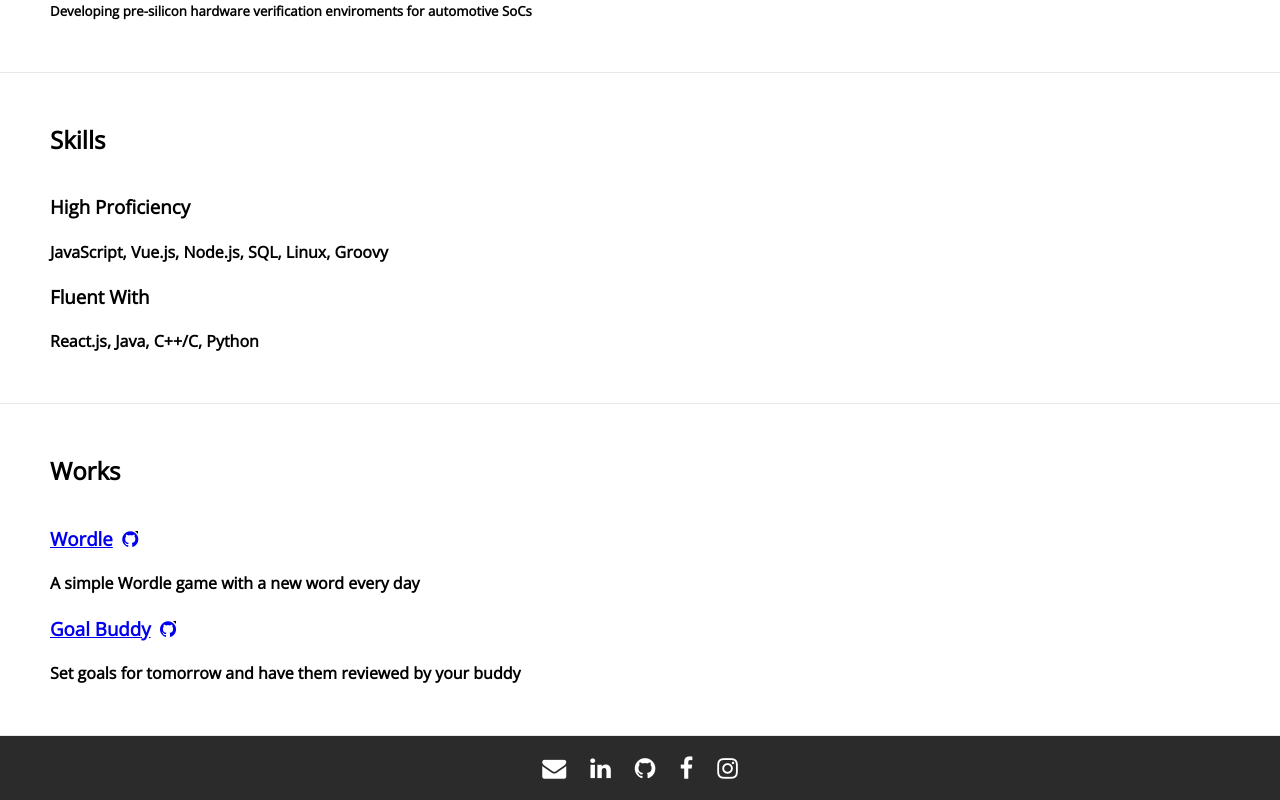
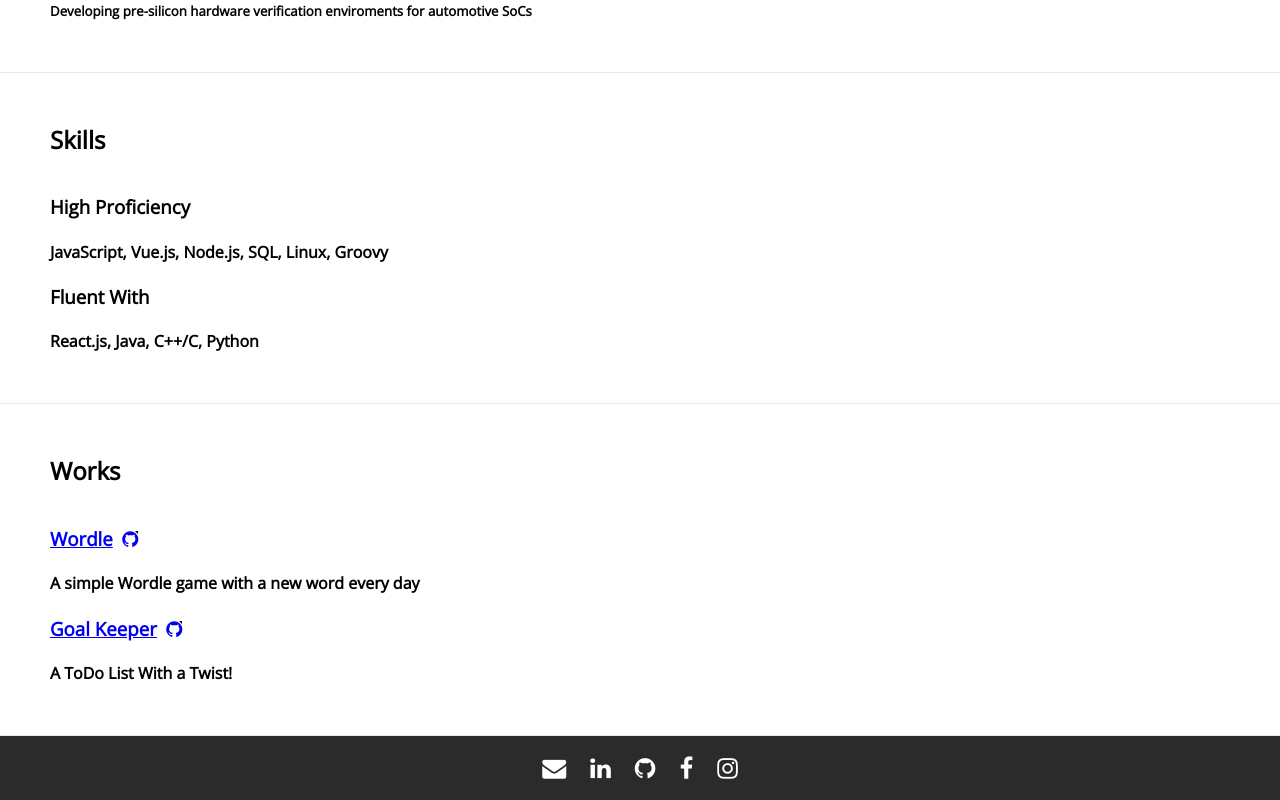
Before and after one commit to AlexanderBiba/AlexanderBiba.github.io, a React (Create React App) app: page / in a window 1280 px wide. Shown: the part 1977-2777 px from the top of the page. Built offline with nearby package versions, Linux system fonts and the light colour scheme.

Commit message:
Update Works.js

```diff
--- a/src/Works.js
+++ b/src/Works.js
@@ -7,8 +7,8 @@ export default function Works() {
             <div className="content">
                 <h3><a className="project" href="https://alex152.github.io/wordle">Wordle</a><a className="fa fa-github" href="https://github.com/alex152/wordle" target="_blank"/></h3>
                 <h4>A simple Wordle game with a new word every day</h4>
-                <h3><a className="project" href="https://alex152.github.io/goal-buddy">Goal Buddy</a><a className="fa fa-github" href="https://github.com/alex152/goal-buddy" target="_blank"/></h3>
-                <h4>Set goals for tomorrow and have them reviewed by your buddy</h4>
+                <h3><a className="project" href="https://alex152.github.io/goal-keeper">Goal Keeper</a><a className="fa fa-github" href="https://github.com/alex152/goal-keeper" target="_blank"/></h3>
+                <h4>A ToDo List With a Twist!</h4>
             </div>
         </section>
     )
```
